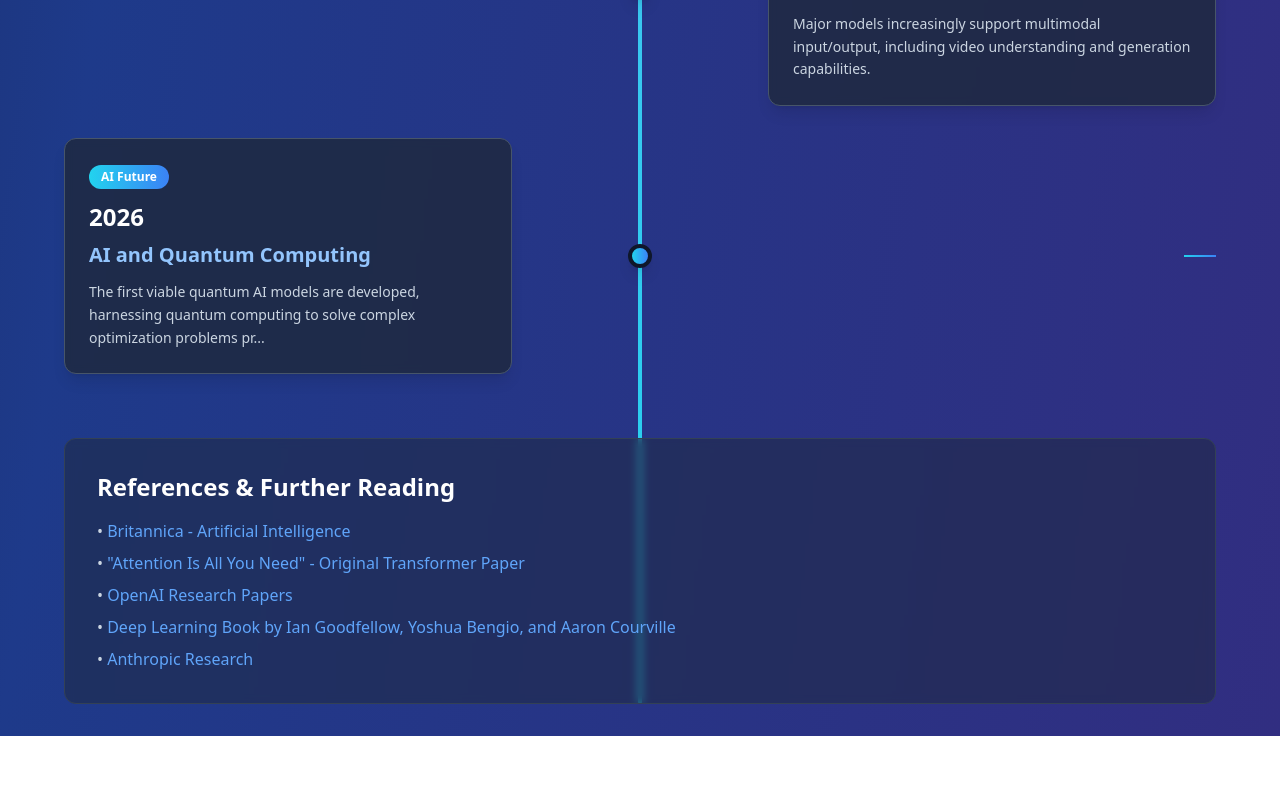
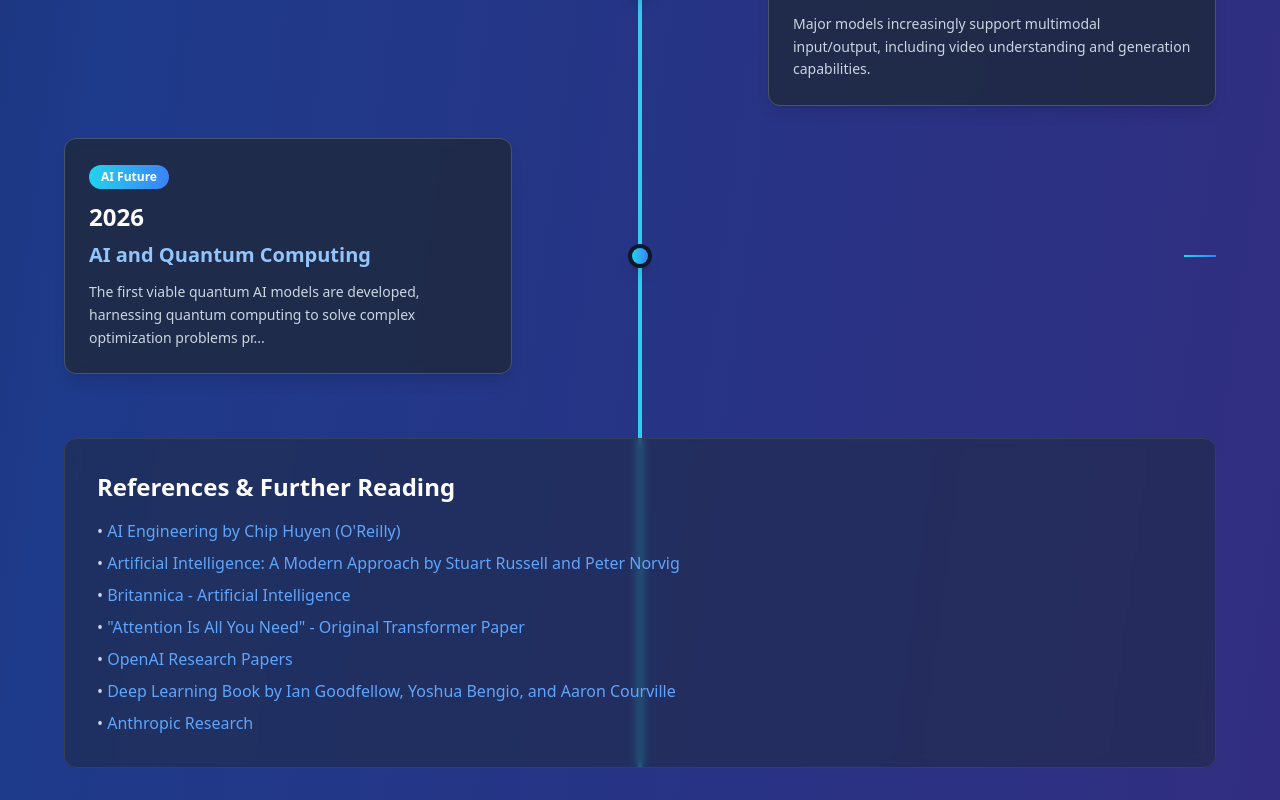
Before and after one commit to malminhas/ai-chronicle-view, a React (Vite) app: page / in a window 1280 px wide. Shown: the part 8955-9755 px from the top of the page. Before the commit the page ends 9691 px from the top, so only its background shows below. Built offline with nearby package versions, Linux system fonts and the light colour scheme.

Commit message:
Add AI book references
Include the AI Engineering OReilly book by Chip Huyen and the Norvig and Russell book on AI in the references section.

```diff
--- a/src/components/Timeline.tsx
+++ b/src/components/Timeline.tsx
@@ -247,6 +247,8 @@ export const Timeline = () => {
       <div className="mt-16 p-8 bg-slate-800/50 backdrop-blur-sm rounded-xl border border-slate-700">
         <h3 className="text-2xl font-bold text-white mb-4">References & Further Reading</h3>
         <div className="text-slate-300 space-y-2">
+          <p>• <a href="https://www.oreilly.com/library/view/ai-engineering/9781098166298/" className="text-blue-400 hover:text-blue-300 transition-colors">AI Engineering by Chip Huyen (O'Reilly)</a></p>
+          <p>• <a href="https://aima.cs.berkeley.edu/" className="text-blue-400 hover:text-blue-300 transition-colors">Artificial Intelligence: A Modern Approach by Stuart Russell and Peter Norvig</a></p>
           <p>• <a href="https://www.britannica.com/technology/artificial-intelligence" className="text-blue-400 hover:text-blue-300 transition-colors">Britannica - Artificial Intelligence</a></p>
           <p>• <a href="https://arxiv.org/abs/1706.03762" className="text-blue-400 hover:text-blue-300 transition-colors">"Attention Is All You Need" - Original Transformer Paper</a></p>
           <p>• <a href="https://openai.com/research" className="text-blue-400 hover:text-blue-300 transition-colors">OpenAI Research Papers</a></p>
```
